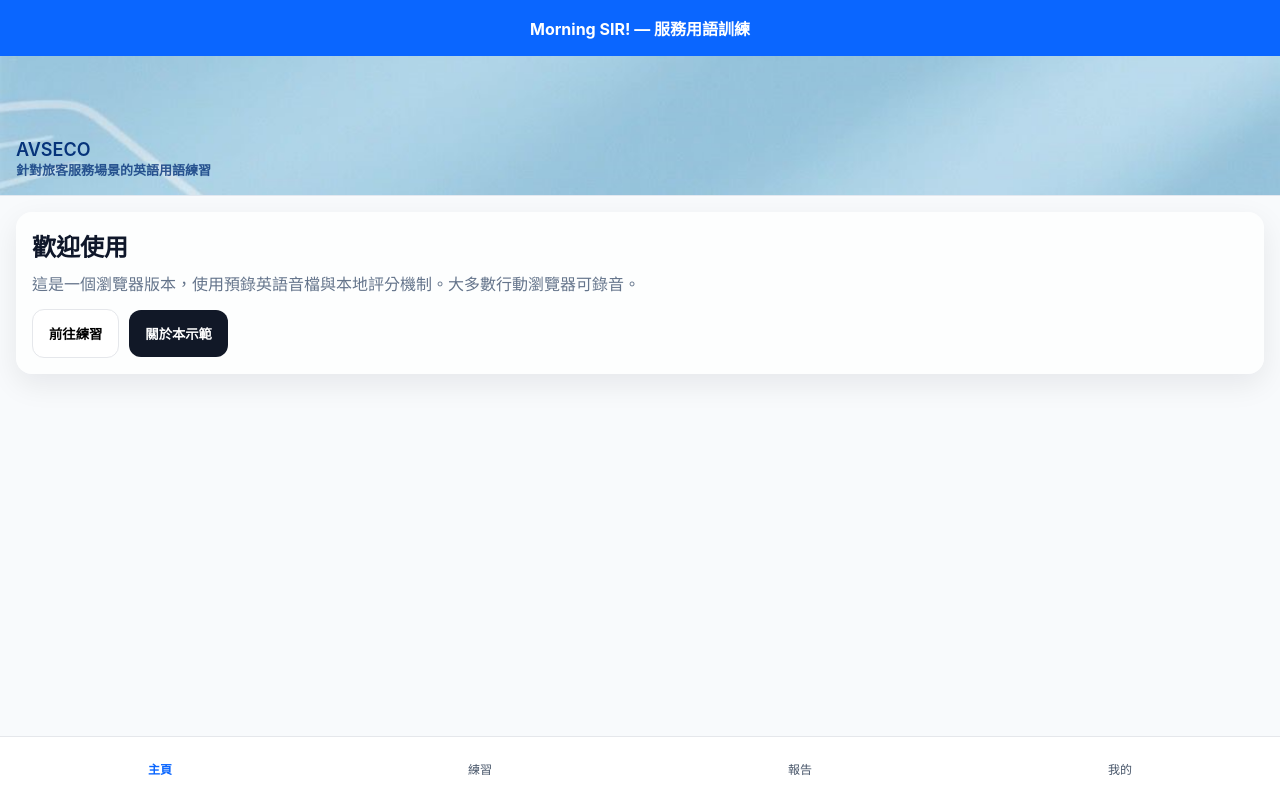
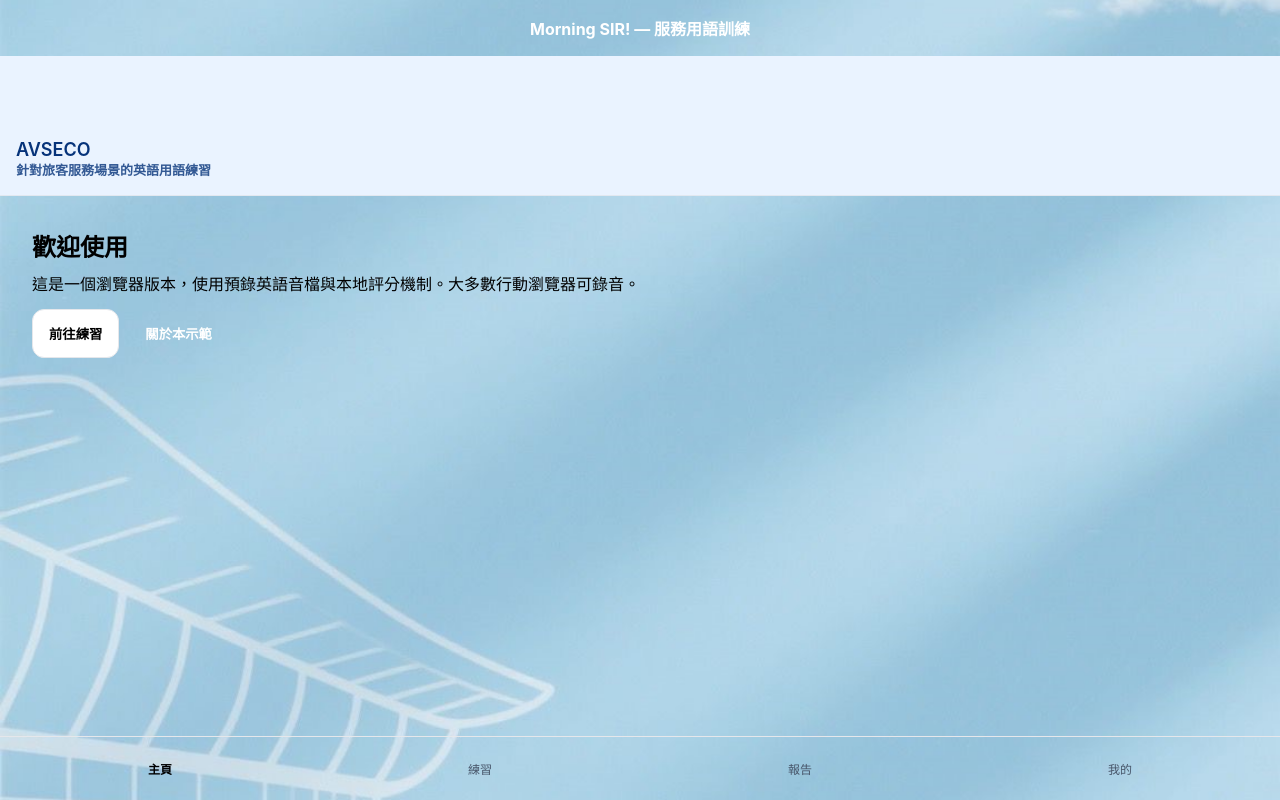
Before and after one commit to alexliu168/mock, a PHP site: page /morningsir.html in a window 1280 px wide. Run offline with PHP 8.4, Linux system fonts and the light colour scheme.

Commit message:
v1.1.1: background opacity -> 0.7; add iOS background fallback

```diff
--- a/v1/assets/css/styles.css
+++ b/v1/assets/css/styles.css
@@ -15,11 +15,14 @@
 .toast{position:fixed;left:50%;bottom:80px;transform:translateX(-50%);background:#111827;color:#fff;padding:10px 14px;border-radius:999px;box-shadow:0 10px 30px rgba(2,8,23,.08);z-index:99}
 
 /* Core layout and component styles moved from morningsir.html */
-:root{ --brand:#0A66FF; --ink:#0F172A; --muted:#64748B; --bg:#F8FAFC; --card:#FFFFFF; --accent:#111827; --radius:16px; --shadow:0 10px 30px rgba(2,8,23,.08); --background-opacity: 0.8; }
-*{box-sizing:border-box} html,body{height:100%}
-body{ margin:0; font-family: -apple-system,BlinkMacSystemFont,"Segoe UI",Roboto,Helvetica,Arial; color:var(--ink); background:var(--bg); }
+.root{ --brand:#0A66FF; --ink:#0F172A; --muted:#64748B; --bg:#F8FAFC; --card:#FFFFFF; --accent:#111827; --radius:16px; --shadow:0 10px 30px rgba(2,8,23,.08); --background-opacity: 0.7; }
+*{box-sizing:border-box}
+html,body{height:100%}
+/* Page background: use a fixed pseudo-element as a fallback for iOS Safari */
+body{ margin:0; font-family: -apple-system,BlinkMacSystemFont,"Segoe UI",Roboto,Helvetica,Arial; color:var(--ink); background: var(--bg); position:relative; }
+body::before{ content:""; position:fixed; inset:0; background:url('../img/bg-airport.jpg') no-repeat center/cover; background-size:cover; z-index:-1; -webkit-transform:translateZ(0); transform:translateZ(0); }
 .appbar{ position:sticky; top:0; height:56px; display:flex; align-items:center; justify-content:center; color:#fff; font-weight:700; background:var(--brand); }
-.hero{ background:#eaf3ff url('../img/bg-airport.jpg') no-repeat center/cover; height:140px; display:flex;align-items:end; padding:16px; color:#06337a; font-weight:600; border-bottom:1px solid #e2e8f0; }
+.hero{ background:#eaf3ff; height:140px; display:flex;align-items:end; padding:16px; color:#06337a; font-weight:600; border-bottom:1px solid #e2e8f0; }
 .view{padding:16px} .card{background:rgba(255, 255, 255, var(--background-opacity)); border-radius:var(--radius); box-shadow:var(--shadow)}
 .list{display:grid; gap:12px}
 .course{ display:flex; gap:12px; align-items:center; padding:14px 16px; cursor:pointer; }
@@ -30,10 +33,10 @@ body{ margin:0; font-family: -apple-system,BlinkMacSystemFont,"Segoe UI",Roboto,
 .flashcard-wrap{position:relative; margin-top:10px}
 .progress{height:4px;background:#e5e7eb;border-radius:999px;overflow:hidden}
 .progress>div{height:100%;width:0%;background:linear-gradient(90deg,#60a5fa,#2563eb)}
-.flashcard{margin-top:12px;padding:22px;min-height:200px;display:flex;flex-direction:column;gap:14px;justify-content:center;border-radius:20px;background:#fff;box-shadow:var(--shadow);touch-action:pan-y}
+.flashcard{margin-top:12px;padding:22px;min-height:200px;display:flex;flex-direction:column;gap:14px;justify-content:center;border-radius:20px;background:rgba(255,255,255,var(--background-opacity));box-shadow:var(--shadow);touch-action:pan-y}
 .flashcard .en{font-size:22px;font-weight:800;letter-spacing:.2px}
 .flashcard .zh{font-size:16px;color:var(--muted)}
-.pill{display:inline-flex;align-items:center;gap:8px;padding:10px 14px;border-radius:999px;border:1px solid #e5e7eb;background:#fff}
+.pill{display:inline-flex;align-items:center;gap:8px;padding:10px 14px;border-radius:999px;border:1px solid #e5e7eb;background:rgba(255,255,255,var(--background-opacity))}
 .toolbar{display:flex;gap:10px;flex-wrap:wrap;margin-top:14px}
 .btn{appearance:none;border:none;border-radius:12px;padding:14px 16px;font-weight:700;cursor:pointer}
 .btn.primary{background:var(--accent);color:#fff}
@@ -42,13 +45,13 @@ body{ margin:0; font-family: -apple-system,BlinkMacSystemFont,"Segoe UI",Roboto,
 .btn.success{background:#16a34a;color:#fff}
 .hint{font-size:12px;color:var(--muted);margin-top:8px}
 .chips{display:flex;gap:8px;flex-wrap:wrap}
-.result{margin-top:10px;padding:12px 14px;border-radius:14px;background:#f1f5f9;display:none}
+.result{margin-top:10px;padding:12px 14px;border-radius:14px;background:rgba(241,245,249,var(--background-opacity));display:none}
 .result.visible{display:block} .score{font-weight:800}
 .mistake{display:inline-block;padding:6px 10px;border-radius:999px;background:#fee2e2;color:#991b1b;margin-right:8px;font-size:12px}
 .summary{display:none} .summary.visible{display:block}
 .summary .grid{display:grid;grid-template-columns:1fr 1fr;gap:10px;margin-top:10px}
-.kpi{padding:14px;border-radius:14px;background:#fff;box-shadow:var(--shadow)}
-.tabbar{position:fixed;bottom:0;left:0;right:0;background:#fff;border-top:1px solid #e5e7eb;display:flex;height:64px}
+.kpi{padding:14px;border-radius:14px;background:rgba(255,255,255,var(--background-opacity));box-shadow:var(--shadow)}
+.tabbar{position:fixed;bottom:0;left:0;right:0;background:rgba(255,255,255,var(--background-opacity));border-top:1px solid #e5e7eb;display:flex;height:64px}
 .tab{flex:1;display:grid;place-items:center;color:#475569;font-size:12px;cursor:pointer}
 .tab.active{color:var(--brand);font-weight:700}
 .spacer{height:74px} .row{display:flex;gap:10px;align-items:center} .right{margin-left:auto} .muted{color:var(--muted)} .hidden{display:none}
```
Also changed, not shown: 2 other files.
